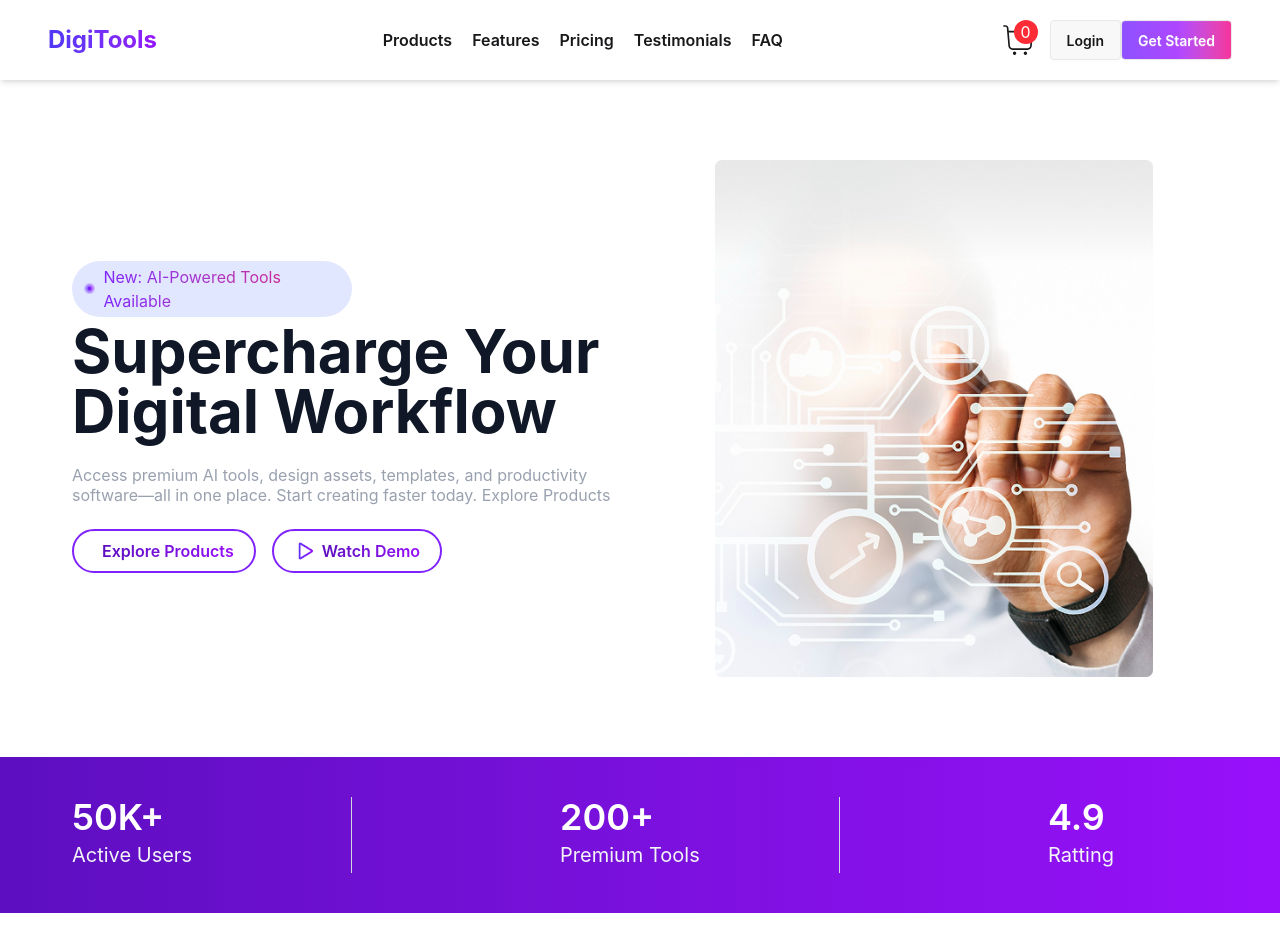
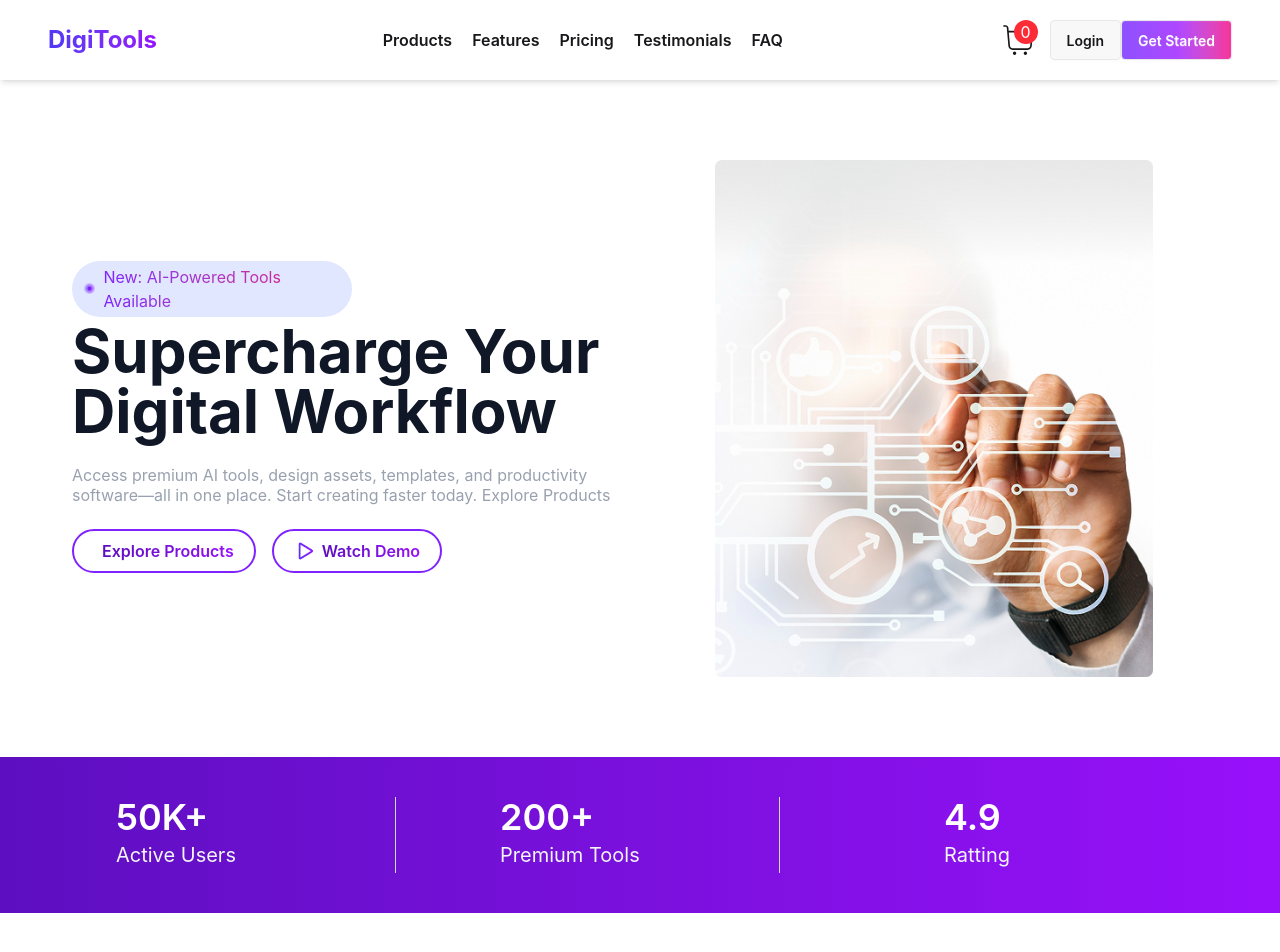
Before and after one commit to Akil-Hub/PH-Assignment-6, a React (Vite) app: page / in a window 1280 px wide. Shown: the top 952 px of the page. Built offline with nearby package versions, Linux system fonts and the light colour scheme.

Commit message:
fix some bug

```diff
--- a/src/components/Banner.jsx
+++ b/src/components/Banner.jsx
@@ -33,7 +33,7 @@ Explore Products
 
 
 
-<div className="flex flex-col md:flex-row justify-center   gap-4 text-center mx-auto md:mx-0 ">
+<div className="flex flex-col md:flex-row justify-center items-center  gap-4 text-center mx-auto md:mx-0 ">
   <Button title={'Explore Products'}/>
 <Button title={'Watch Demo'} playIcon={playIcon}/>
 </div>
--- a/src/components/Footer.jsx
+++ b/src/components/Footer.jsx
@@ -4,7 +4,7 @@ import { FaFacebook, FaInstagram, FaTwitter } from "react-icons/fa";
 const Footer = () => {
   return (
     <footer className="bg-[#101727] py-20">
-      <section className="grid grid-cols-2 md:grid-cols-[2fr_1fr_1fr_1fr_2fr]  gap-10 wrapper ">
+      <section className="grid grid-cols-2 md:grid-cols-[2fr_1fr_1fr_1fr_2fr]  gap-10 wrapper justify-items-center">
         <div className="px-5">
           <h4 className="text-gray-100 text-3xl font-semibold">DigiTools</h4>
           <p className="text-gray-400 py-3">
@@ -28,7 +28,7 @@ const Footer = () => {
             <a href="">Integrations</a>
           </h6>
         </div>
-        <div className="space-y-3 text-gray-400">
+        <div className="space-y-3 text-gray-400 ">
           <h4 className="text-xl   text-gray-100 font-semibold">Company</h4>
           <h6>
             <a href="">About</a>
@@ -58,7 +58,7 @@ const Footer = () => {
             <a href="">Contact</a>
           </h6>
         </div>
-        <div className=" text-gray-400">
+        <div className=" text-gray-400 col-span-2 md:col-span-1">
           <h4 className="text-xl text-gray-100 font-semibold">Social Links</h4>
           <div className="flex gap-4 mt-4 text-3xl text-white">
             <FaFacebook />
@@ -70,9 +70,9 @@ const Footer = () => {
 
       <hr className="text-gray-600 py-1 my-3" />
 
-      <section className="text-gray-400 flex wrapper justify-between">
-        <div className="">© 2026 Digitools. All rights reserved.</div>
-        <div className="flex gap-5">
+      <section className="text-gray-400 flex flex-col md:flex-row wrapper gap-5 md:gap-0 justify-between">
+        <div className="md:text-base text-sm">© 2026 Digitools. All rights reserved.</div>
+        <div className="flex gap-5 text-xs md:text-base">
           <h4>Privacy Policy </h4>
           <h4>Terms of Service </h4>
           <h4>Cookies </h4>
--- a/src/components/MainToolsSection.jsx
+++ b/src/components/MainToolsSection.jsx
@@ -28,14 +28,14 @@ const MainToolsSection = ({ promiseData, setCart, cart }) => {
           <a
             onClick={() => setActiveTab("products")}
             role="tab"
-            className={`tab rounded-full px-8 border-2 font-semibold text-violet-600 border-violet-600 ${activeTab === "products" ? "tab-active    bg-linear-to-r  from-violet-800 to-purple-600  text-white transition-all duration-300" : null}`}
+            className={`tab rounded-full px-8 border-2 font-semibold text-violet-600 border-violet-600 ${activeTab === "products" ? "tab-active    bg-linear-to-r  from-violet-800 to-purple-600  text-white transition-all duration-300" : null} active:scale-95 hover:scale-105 duration-300 transition-all`}
           >
             Products
           </a>
           <a
             onClick={() => setActiveTab("cart")}
             role="tab"
-            className={`tab font-semibold rounded-full px-8 border-2 text-violet-600 border-violet-600 ${activeTab === "cart" ? "tab-active    bg-linear-to-r  from-violet-800 to-purple-600  text-white transition-all duration-300" : null}`}
+            className={`tab font-semibold rounded-full px-8 border-2 text-violet-600 border-violet-600 ${activeTab === "cart" ? "tab-active    bg-linear-to-r  from-violet-800 to-purple-600  text-white transition-all duration-300" : null} active:scale-95 hover:scale-105 duration-300 transition-all`}
           >
             Cart <span>({cart.length})</span>
           </a>
--- a/src/components/Testimonials.jsx
+++ b/src/components/Testimonials.jsx
@@ -4,17 +4,17 @@ const Testimonials = () => {
   return (
     <section className='bg-linear-to-r from-violet-800 to-purple-600 py-6 mb-20'>
 
-        <article className="wrapper flex justify-between">
+        <article className="wrapper grid gap-4 grid-cols-1 sm:grid-cols-3 items-center place-items-center">
 
-            <div className='w-70 md:border-r border-gray-300'>
+            <div className='w-70 md:border-r border-gray-300  text-center md:text-left'>
                 <h4 className='text-4xl font-semibold text-white'>50K+</h4>
                 <p className='text-gray-100 py-1 text-xl'>Active Users</p>
             </div>
-            <div className='w-70 md:border-r border-gray-300'>
+            <div className='w-70 md:border-r border-gray-300 text-center md:text-left'>
                 <h4 className='text-4xl font-semibold text-white'>200+</h4>
                 <p className='text-gray-100 py-1 text-xl'>Premium Tools</p>
             </div>
-            <div className='w-40 '>
+            <div className='w-40 text-center md:text-left '>
                 <h4 className='text-4xl font-semibold text-white'>4.9</h4>
                 <p className='text-gray-100 py-1 text-xl'>Ratting</p>
             </div>
--- a/src/components/TransformWrokflowSection.jsx
+++ b/src/components/TransformWrokflowSection.jsx
@@ -10,7 +10,7 @@ const TransformWrokflowSection = () => {
             <h3 className='text-3xl font-semibold'> Ready to Transform Your Workflow?</h3>
             <p className='text-gray-300 md:px-20'>Join thousands of professionals who are already using Digitools to work smarter.Start your free trial today.</p>
 
-            <div className="flex justify-center gap-3">
+            <div className="flex flex-col md:flex-row  justify-center gap-3 items-center">
                 <Button title='Explore Products'/>
                 <Button title='View Pricing'/>
 
--- a/src/components/common/Button.jsx
+++ b/src/components/common/Button.jsx
@@ -8,7 +8,7 @@ const Button = ({title,className,playIcon}) => {
         hover:from-violet-800 hover:to-purple-600
         hover:border-transparent transition-all
         duration-300 group
-        flex items-center gap-2 active:scale-95"
+        flex items-center gap-2 active:scale-95 w-fit"
     >
       <img
         src={playIcon? playIcon:null}
```
